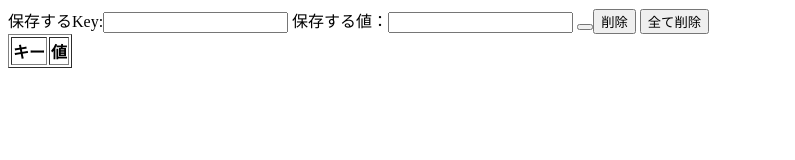
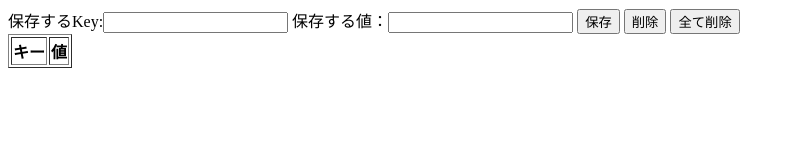
Before and after one commit to KakutouEbifly/web2-10, a plain HTML site: page index.html in a window 1280 px wide. Shown: the whole page, without its empty margins (0-795 px from the left). Drawn offline with Linux system fonts and the light colour scheme.

Commit message:
Update index.html

```diff
--- a/index.html
+++ b/index.html
@@ -8,7 +8,7 @@
     <section id="main">
       保存するKey:<input id="textkey" type="text" />
       保存する値：<input id="textdate" type="text" />
-      <button id="button" onclick="setsessionStronge()"保存"</button>
+      <button id="button" onclick="setsessionStronge()">保存</button>
       <button id="button" onclick="removeStorage()">削除</button>
       <button id="button" onclick="removeallStorage()">全て削除</button>
       <table border="1">
```
